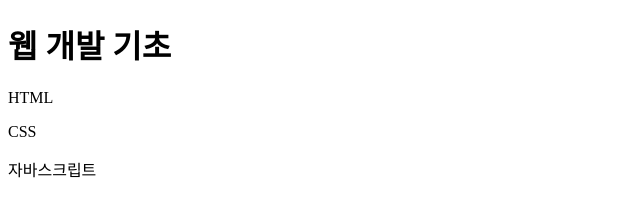
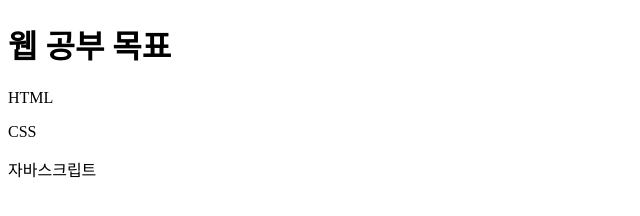
Before and after one commit to qkskskzlr202/Web-study, a plain HTML site: page index.html in a window 1280 px wide. Shown: the full height of the page, 0-640 px from the left. Drawn offline with Linux system fonts and the light colour scheme.

Commit message:
Update index.html

```diff
--- a/index.html
+++ b/index.html
@@ -2,10 +2,10 @@
 <html lang="ko">
   <head>
     <meta charset="UTF-8">
-    <title>웹 개발 입문</title>
+    <title>웹 개발 공부</title>
   </head>
   <body>
-    <h1>웹 개발 기초</h1>
+    <h1>웹 공부 목표</h1>
     <p>HTML</p>
     <p>CSS</p>
     <p>자바스크립트</p>
```
